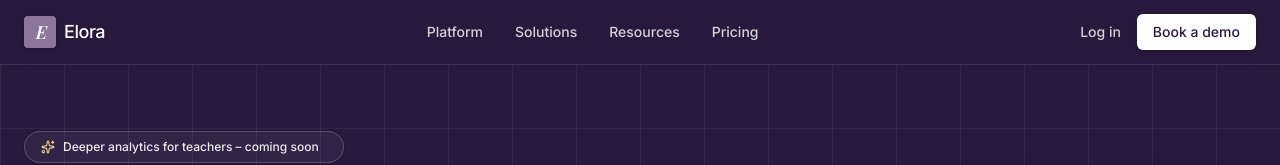
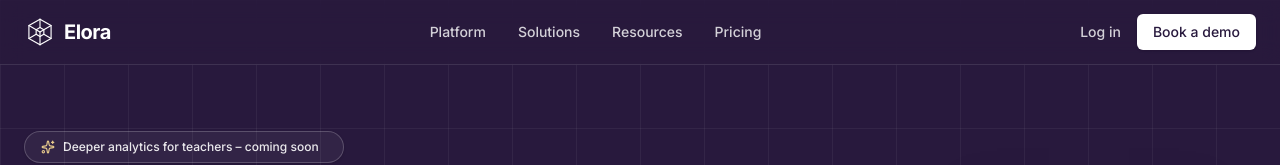
Before and after one commit to tweetharis-netizen/elora-verification-ui, a React (Vite) app: page / in a window 1280 px wide. Shown: the top 165 px of the page. Built offline with nearby package versions, Linux system fonts and the light colour scheme; a web font is replaced by a local one.

Commit message:
Integrate premium Elora logo across the app

```diff
--- a/src/App.tsx
+++ b/src/App.tsx
@@ -12,6 +12,7 @@ import ParentDashboardPage from './pages/ParentDashboardPage';
 import VerifyPage from './pages/VerifyPage';
 import ProtectedRoute from './components/ProtectedRoute';
 import StudentGamePage from './pages/StudentGamePage';
+import { EloraLogo } from './components/EloraLogo';
 
 // ─── Homepage components ──────────────────────────────────────────────────────
 
@@ -55,10 +56,9 @@ const Header = () => {
   return (
     <header className="absolute top-0 left-0 right-0 z-50 border-b border-white/10 bg-elora-400/80 backdrop-blur-md">
       <div className="max-w-7xl mx-auto px-6 h-16 flex items-center justify-between">
-        <div className="flex items-center gap-2 cursor-pointer">
-          <Link to="/" className="flex items-center gap-2">
-            <div className="w-8 h-8 bg-elora-100 rounded flex items-center justify-center text-white font-serif italic font-bold text-lg shadow-sm">E</div>
-            <span className="text-white font-medium text-lg tracking-tight">Elora</span>
+        <div className="flex items-center gap-2 cursor-pointer text-white">
+          <Link to="/" className="flex items-center hover:opacity-90 transition-opacity">
+            <EloraLogo className="w-8 h-8" withWordmark={true} />
           </Link>
         </div>
 
@@ -563,9 +563,8 @@ const Footer = () => {
         </div>
       </div>
       <div className="max-w-7xl mx-auto px-6 pt-8 border-t border-white/10 flex flex-col md:flex-row items-center justify-between text-xs">
-        <div className="flex items-center gap-2 mb-4 md:mb-0">
-          <div className="w-6 h-6 bg-elora-100 rounded flex items-center justify-center text-white font-serif italic font-bold">E</div>
-          <span className="text-white font-medium text-sm">Elora</span>
+        <div className="flex items-center text-white mb-4 md:mb-0">
+          <EloraLogo className="w-6 h-6" withWordmark={true} />
         </div>
         <div className="flex items-center gap-6">
           <a href="#" className="hover:text-white transition-colors">Privacy Policy</a>
--- a/src/Dashboard.tsx
+++ b/src/Dashboard.tsx
@@ -1,6 +1,6 @@
-// src/Dashboard.tsx
 import React from 'react';
 import { Link } from 'react-router-dom';
+import { EloraLogo } from './components/EloraLogo';
 
 interface DashboardProps {
     isAuthenticated: boolean;
@@ -29,9 +29,8 @@ export default function Dashboard({ isAuthenticated }: DashboardProps) {
     return (
         <div className="min-h-screen w-full bg-gray-50 flex flex-col">
             <header className="bg-elora-400 text-white py-4 px-6 flex justify-between items-center shadow-md">
-                <div className="flex items-center gap-2">
-                    <div className="w-8 h-8 bg-elora-100 rounded flex items-center justify-center font-serif italic font-bold">E</div>
-                    <span className="font-medium text-lg">Elora Dashboard</span>
+                <div className="flex items-center gap-2 text-white">
+                    <EloraLogo className="w-8 h-8" withWordmark={true} />
                 </div>
                 <Link to="/" className="text-sm font-medium hover:text-elora-100 transition-colors">Sign Out</Link>
             </header>
--- /dev/null
+++ b/src/components/EloraLogo.tsx
@@ -0,0 +1,41 @@
+import React from 'react';
+
+export interface EloraLogoProps {
+  className?: string;
+  withWordmark?: boolean;
+}
+
+export function EloraLogo({ className = 'w-8 h-8', withWordmark = false }: EloraLogoProps) {
+  const SvgIcon = (
+    <svg
+      className={`shrink-0 ${className}`}
+      viewBox="0 0 500 500"
+      fill="none"
+      xmlns="http://www.w3.org/2000/xml"
+    >
+      <path d="M250 50L423.205 150V350L250 450L76.7949 350V150L250 50Z" stroke="currentColor" strokeWidth="18" strokeLinejoin="round"/>
+      <path d="M250 50V180" stroke="currentColor" strokeWidth="18" strokeLinecap="round"/>
+      <path d="M76.7949 150L190 215" stroke="currentColor" strokeWidth="18" strokeLinecap="round"/>
+      <path d="M423.205 150L310 215" stroke="currentColor" strokeWidth="18" strokeLinecap="round"/>
+      <path d="M190 215V285L250 320L310 285V215L250 180L190 215Z" stroke="currentColor" strokeWidth="18" strokeLinejoin="round"/>
+      <path d="M190 215L250 250L310 215" stroke="currentColor" strokeWidth="18" strokeLinejoin="round"/>
+      <path d="M250 250V320" stroke="currentColor" strokeWidth="18" strokeLinejoin="round"/>
+      <path d="M190 285L76.7949 350" stroke="currentColor" strokeWidth="18" strokeLinecap="round"/>
+      <path d="M310 285L423.205 350" stroke="currentColor" strokeWidth="18" strokeLinecap="round"/>
+      <path d="M250 320V450" stroke="currentColor" strokeWidth="18" strokeLinecap="round"/>
+    </svg>
+  );
+
+  if (withWordmark) {
+    return (
+      <div className="flex items-center gap-2 text-inherit">
+        {SvgIcon}
+        <span className="font-bold text-xl tracking-tight">Elora</span>
+      </div>
+    );
+  }
+
+  return SvgIcon;
+}
+
+export default EloraLogo;
--- a/src/pages/ParentDashboardPage.tsx
+++ b/src/pages/ParentDashboardPage.tsx
@@ -43,6 +43,8 @@ import { RoleQuizGame } from '../components/RoleQuizGame';
 import { NotificationsPopover, PopoverNotificationItem } from '../components/NotificationsPopover';
 import { useNotifications } from '../hooks/useNotifications';
 import { getNotificationDefaultDestination } from '../utils/notificationUi';
+import { EloraLogo } from '../components/EloraLogo';
+import { Link } from 'react-router-dom';
 
 // ─── BRAND CONSTANTS ──────────────────────────────────────────────────────────
 const BRAND = '#DB844A';
@@ -772,10 +774,9 @@ export default function ParentDashboardPage() {
             >
                 {/* Logo + close toggle */}
                 <div className={`p-6 flex items-center border-b border-white/10 ${isSidebarOpen ? 'justify-between' : 'justify-center'}`}>
-                    <div className="flex items-center gap-3 overflow-hidden">
-                        <div className="w-8 h-8 bg-white/20 rounded-lg flex items-center justify-center font-bold text-xl shrink-0">E</div>
-                        {isSidebarOpen && <span className="text-xl font-bold tracking-tight whitespace-nowrap">Elora</span>}
-                    </div>
+                    <Link to="/" className="flex items-center text-white/90 hover:text-white transition-colors overflow-hidden">
+                        <EloraLogo className="w-8 h-8 text-current" withWordmark={isSidebarOpen} />
+                    </Link>
                     {isSidebarOpen && (
                         <button
                             onClick={() => setIsSidebarOpen(false)}
--- a/src/pages/StudentDashboardPage.tsx
+++ b/src/pages/StudentDashboardPage.tsx
@@ -41,11 +41,12 @@ import {
 } from 'recharts';
 import { useAuth } from '../auth/AuthContext';
 import * as dataService from '../services/dataService';
-import { useNavigate } from 'react-router-dom';
+import { useNavigate, Link } from 'react-router-dom';
 import { getStudentSuggestion, StudentSuggestion } from '../services/studentSuggestionService';
 import { NotificationsPopover, PopoverNotificationItem } from '../components/NotificationsPopover';
 import { useNotifications } from '../hooks/useNotifications';
 import { getNotificationDefaultDestination } from '../utils/notificationUi';
+import { EloraLogo } from '../components/EloraLogo';
 
 
 
@@ -529,10 +530,9 @@ export default function StudentDashboardPage() {
             {/* SIDEBAR */}
             <aside className={`bg-[#68507B] text-white flex flex-col hidden md:flex shrink-0 transition-[width] duration-300 ease-in-out ${isSidebarOpen ? 'w-64' : 'w-20'}`}>
                 <div className={`p-6 flex items-center ${isSidebarOpen ? 'justify-between' : 'justify-center'}`}>
-                    <div className="flex items-center gap-3 overflow-hidden">
-                        <div className="w-8 h-8 bg-white/20 rounded-lg flex items-center justify-center font-bold text-xl shrink-0">E</div>
-                        {isSidebarOpen && <span className="text-xl font-bold tracking-tight whitespace-nowrap">Elora</span>}
-                    </div>
+                    <Link to="/" className="flex items-center text-white/90 hover:text-white transition-colors overflow-hidden">
+                        <EloraLogo className="w-8 h-8 text-current" withWordmark={isSidebarOpen} />
+                    </Link>
                     {isSidebarOpen && (
                         <button
                             onClick={() => setIsSidebarOpen(false)}
--- a/src/pages/TeacherDashboardPage.tsx
+++ b/src/pages/TeacherDashboardPage.tsx
@@ -38,6 +38,7 @@ import { getNotificationDefaultDestination } from '../utils/notificationUi';
 import { getClassSupportSuggestion, type ClassSuggestion } from '../services/classSuggestionService';
 import { askElora } from '../services/askElora';
 import { RoleQuizGame } from '../components/RoleQuizGame';
+import { EloraLogo } from '../components/EloraLogo';
 
 // ── DEV HELPER ────────────────────────────────────────────────────────────────
 // Shown when the user somehow reaches this page without being verified.
@@ -1328,11 +1329,8 @@ export default function TeacherDashboardPage() {
             >
                 {/* Logo & Close toggle */}
                 <div className={`h-20 flex items-center border-b border-teal-800/50 px-6 ${isSidebarOpen ? 'justify-between' : 'justify-center'}`}>
-                    <Link to="/" className="flex items-center gap-3 overflow-hidden">
-                        <div className="w-8 h-8 bg-teal-500 rounded-lg flex items-center justify-center font-serif italic font-bold text-white shadow-sm shrink-0">
-                            E
-                        </div>
-                        {isSidebarOpen && <span className="text-xl font-bold tracking-wide text-white whitespace-nowrap">Elora</span>}
+                    <Link to="/" className="flex items-center text-teal-50 hover:text-white transition-colors overflow-hidden">
+                        <EloraLogo className="w-8 h-8 text-current" withWordmark={isSidebarOpen} />
                     </Link>
                     {isSidebarOpen && (
                         <button
```
Also changed, not shown: src/assets/logo-elora.svg (added).
